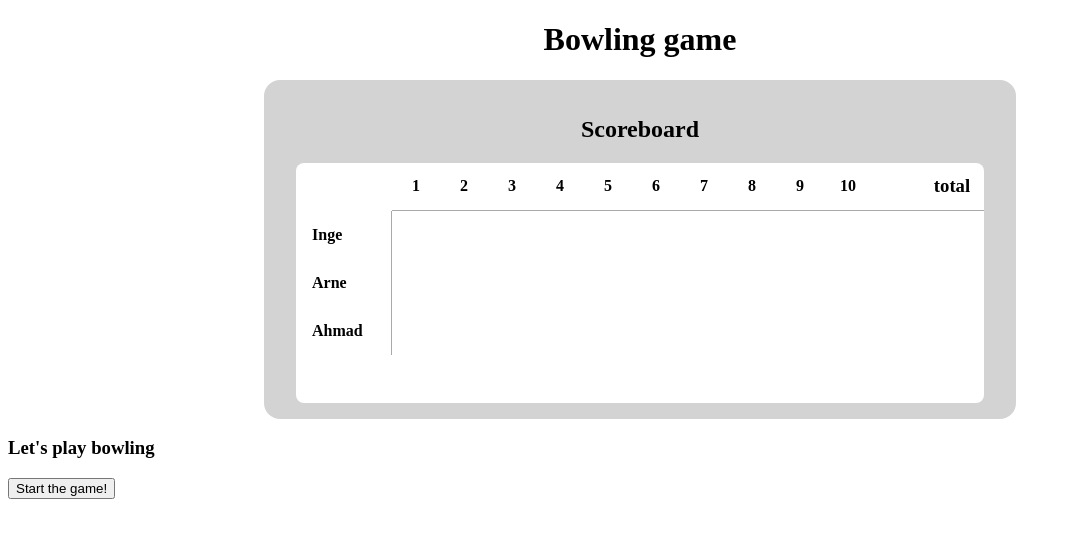
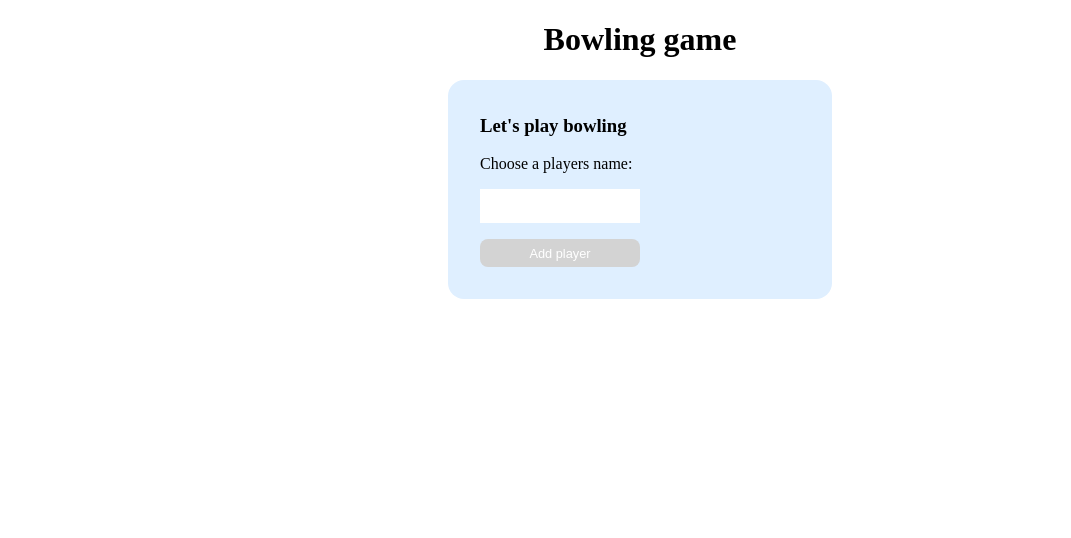
Before and after one commit to VerbindingMaken/bowling, an Angular app: page / in a window 1280 px wide. Shown: the top 538 px of the page, without its empty margins (0-1071 px from the left). Built offline with nearby package versions, Linux system fonts and the light colour scheme.

Commit message:
Finished game start card to add players

```diff
--- a/src/app/app.component.html
+++ b/src/app/app.component.html
@@ -2,7 +2,8 @@
   <h1>Bowling game</h1>
 </header>
 
-<div class="board-container">
+<div class="container scoreboard"
+     *ngIf="isGameStarted">
   <div class="card">
     <h2>Scoreboard</h2>
     <div class="grid-container">
@@ -43,15 +44,63 @@
     </div>
   </div>
 </div>
-<div class="player-container">
-  <h3>Let's play bowling</h3>
-  <button (click)="gameStart()">Start the game!</button>
-  <div class="player-card">
+
+<div class="container game-start"
+     *ngIf="!isGameStarted">
+  <div class="card">
+    <h3>Let's play bowling</h3>
+    <div class="content">
+      <div *ngIf="!canAddPlayer && !fourPlayers">
+        <p>Do you want to add a player? (max. 4 players)</p>
+        <div class="button-container">
+          <button (click)="onAddNextPlayer()">Add another player</button>
+          <button (click)="gameStart()">Start the game!</button>
+        </div>
+
+      </div>
+      <button (click)="gameStart()"
+              *ngIf="!canAddPlayer && fourPlayers">
+              Start the game!
+      </button>
+
+
+      <div *ngIf="canAddPlayer">
+        <form >
+          <label for="new-player">Choose a players name:</label>
+          <input type="text" class="form-control" id="name"
+          required
+          [(ngModel)]="newPlayer" name="new-player">
+          <button type="submit"
+                  (click)="onAddPlayer()"
+                  [disabled]="!newPlayer">
+                  Add player
+          </button>
+        </form>
+      </div>
+
+      <div *ngIf="scoreBoard.length">
+        <hr />
+        <div *ngFor="let playerBoard of scoreBoard">
+          <p><span>Player {{playerBoard.playerID}}: </span><span>{{playerBoard.name}}</span></p>
+        </div>
+      </div>
+
+    </div>
+    </div>
+
+
+
+</div>
+
+<div class="container player-turn"
+     *ngIf="isGameStarted">
+  <div class="card">
     <div *ngFor="let player of scoreBoard">
       <div *ngIf="player.turn">
-        <h4>Your up {{player.name}}</h4>
+        <h3>Your up {{player.name}}</h3>
         <button (click)="onThrow()">Throw</button>
       </div>
     </div>
   </div>
+
 </div>
--- a/src/app/app.component.scss
+++ b/src/app/app.component.scss
@@ -6,16 +6,29 @@ h1,
 h2 {
   text-align: center;
 }
+button {
+  background-color: #224488;
+  color: white;
+  border: none;
+  border-radius: .5rem;
+  font-size: .8rem;
+  padding: .4rem .8rem;
+}
+button:disabled {
+  background-color: lightgray;
+}
 .card {
   padding: 1rem 2rem;
-  background-color: lightgray;
+  background-color: #DFEFFF;
   border-radius: 1rem;
 
 }
-.board-container {
+.container {
   display: flex;
   justify-content: center;
 
+}
+.scoreboard {
   .grid-container {
     width: 43rem;
     display: grid;
@@ -94,3 +107,28 @@ h2 {
     }
   }
 }
+.game-start {
+  .content {
+    width: 20rem;
+    .button-container {
+      display: flex;
+      justify-content: space-between;
+      margin-bottom: 1rem;
+    }
+  }
+  form {
+    display: flex;
+    flex-direction: column;
+    width: 10rem;
+    input {
+      border: none;
+      height: 2rem;
+    }
+    * {
+      margin-bottom: 1rem;
+    }
+  }
+}
+.player-turn {
+  margin-top: 3rem;
+}
--- a/src/app/app.component.ts
+++ b/src/app/app.component.ts
@@ -8,6 +8,11 @@ import { PlayerBoard } from './models/player-board';
   styleUrls: ['./app.component.scss']
 })
 export class AppComponent {
+  isGameStarted!: boolean;
+  canAddPlayer!: boolean;
+  fourPlayers!: boolean;
+  newPlayer!: string;
+  playersIDs!: string[];
   frameNumber!: number;
   currentThrow!: number;
   pinsStanding!: number;
@@ -16,8 +21,33 @@ export class AppComponent {
   throwNumber!: number;
   scoreBoard!: PlayerBoard[];
 
+  onAddPlayer() {
+    let currentID!: number;
+    if (!this.scoreBoard) {
+      currentID = 0
+    }
+    else {
+      currentID = this.scoreBoard.length;
+    }
+    this.scoreBoard.push({
+      name: this.newPlayer,
+      playerID: this.playersIDs[currentID],
+      turn: false,
+      playerScore: []
+    });
+    console.log(this.scoreBoard[currentID]);
+    this.newPlayer = "";
+    this.canAddPlayer = false;
+    if (currentID === 3) {
+      this.fourPlayers = true;
+    }
+  }
+  onAddNextPlayer() {
+    this.canAddPlayer = true;
+  }
+
   gameStart(): void {
-
+    this.isGameStarted = true;
     this.currentPlayer = 0;
     this.frameNumber = 0;
     this.pinsStanding = 10;
@@ -27,13 +57,7 @@ export class AppComponent {
   }
 
   onThrow(): void {
-    // For testing
-    // if (this.frameNumber === 9) {
-    //   this.currentThrow = 10;
-    // }
-    // else {
     this.currentThrow = Math.floor(Math.random() * (this.pinsStanding + 1));
-    // }
     return this.updateFrameScore(this.currentThrow);
   }
 
@@ -60,6 +84,9 @@ export class AppComponent {
       if (!(this.scoreBoard[this.currentPlayer].playerScore[this.frameNumber - 1].throwTwo === '/' || this.scoreBoard[this.currentPlayer].playerScore[this.frameNumber - 1].throwOne === 'X')) {
         if (this.scoreBoard.length === 1 || this.currentPlayer < (this.scoreBoard.length - 1)) {
           return this.nextTurn();
+        }
+        else {
+          this.frameNumber++;
         }
       }
     }
@@ -187,30 +214,40 @@ export class AppComponent {
 
 
   ngOnInit() {
-    this.scoreBoard = [{
-      name: "Inge",
-      playerID: "one",
-      turn: false,
-      playerScore: []
-    },
-    {
-      name: "Arne",
-      turn: false,
-      playerID: "two",
-      playerScore: []
-    },
-    {
-      name: "Ahmad",
-      turn: false,
-      playerID: "three",
-      playerScore: []
-    }
+    this.isGameStarted = false;
+    this.canAddPlayer = true;
+    this.fourPlayers = false;
+    this.playersIDs = [
+      "one",
+      "two",
+      "three",
+      "four"
+    ];
+    this.scoreBoard = [];
+    // this.scoreBoard = [{
+    //   name: "Inge",
+    //   playerID: "one",
+    //   turn: false,
+    //   playerScore: []
+    // },
+    // {
+    //   name: "Arne",
+    //   turn: false,
+    //   playerID: "two",
+    //   playerScore: []
+    // },
+    // {
+    //   name: "Ahmad",
+    //   turn: false,
+    //   playerID: "three",
+    //   playerScore: []
+    // }
     // {
     //   name: "Suus",
     //   turn: false,
     //   playerID: "four",
     //   playerScore: []
     // }
-  ]
+  // ]
   }
 }
--- a/src/app/app.module.ts
+++ b/src/app/app.module.ts
@@ -1,5 +1,6 @@
 import { NgModule } from '@angular/core';
 import { BrowserModule } from '@angular/platform-browser';
+import { FormsModule } from '@angular/forms';
 
 import { AppComponent } from './app.component';
 
@@ -8,7 +9,8 @@ import { AppComponent } from './app.component';
     AppComponent
   ],
   imports: [
-    BrowserModule
+    BrowserModule,
+    FormsModule
   ],
   providers: [],
   bootstrap: [AppComponent]
```
